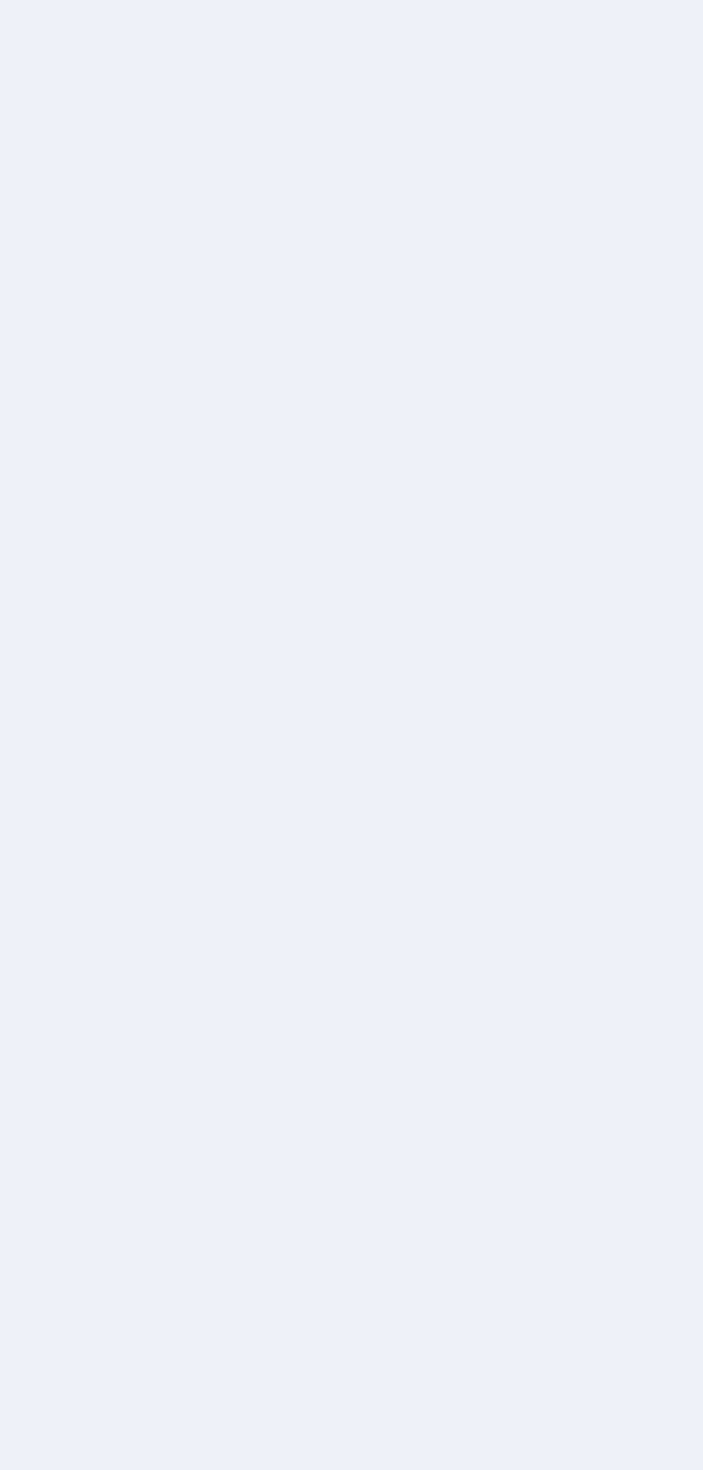
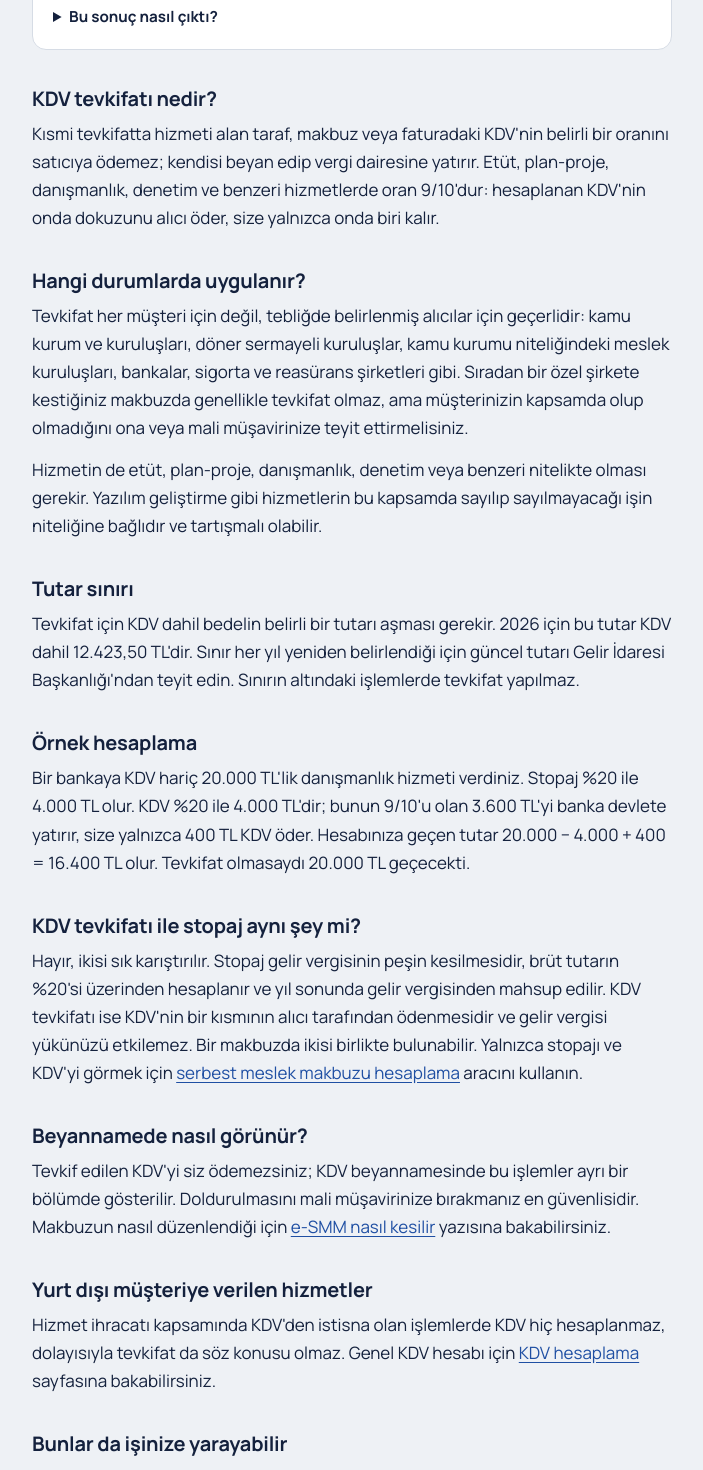
Before and after one commit to yavuzscvk-source/freelancer-vergi, a Next.js app: page /kdv-tevkifati-hesaplama in a window 1280 px wide. Before the commit this address had no page. Shown: the part 1020-2490 px from the top of the page, without its empty margins (288-991 px from the left). Before the commit the page ends 800 px from the top, so only its background shows below. Built offline with nearby package versions, Linux system fonts and the light colour scheme.

Commit message:
Create page.js

```diff
--- /dev/null
+++ b/app/kdv-tevkifati-hesaplama/page.js
@@ -0,0 +1,49 @@
+import Link from "next/link";
+import Hesaplayici from "./Hesaplayici";
+import Kaynaklar from "../Kaynaklar";
+import { sayfa } from "../../lib/seo";
+import { VERGI } from "../../lib/vergi";
+import { tl } from "../../lib/format";
+
+const SINIR = tl(VERGI.tevkifat.sinirKdvDahil);
+
+export const metadata = sayfa({
+  baslik: "KDV Tevkifatı Hesaplama 2026 (Danışmanlık ve Serbest Meslek)",
+  aciklama: "KDV tevkifatı nasıl hesaplanır? Serbest meslek makbuzunda 9/10 tevkifat, stopaj ve hesabınıza geçecek tutarı hesaplayın. Tutar sınırı ve kapsam dahil.",
+  yol: "/kdv-tevkifati-hesaplama",
+});
+
+export default function KdvTevkifati() {
+  return (
+    <>
+      <h1>KDV tevkifatı hesaplama 2026</h1>
+      <p className="lead">KDV tevkifatı, KDV'nin bir kısmını sizin yerinize müşterinizin devlete ödemesidir. Serbest meslek makbuzunda hesabınıza geçen tutarı değiştirir.</p>
+
+      <Hesaplayici />
+
+      <h2>KDV tevkifatı nedir?</h2>
+      <p>Kısmi tevkifatta hizmeti alan taraf, makbuz veya faturadaki KDV'nin belirli bir oranını satıcıya ödemez; kendisi beyan edip vergi dairesine yatırır. Etüt, plan-proje, danışmanlık, denetim ve benzeri hizmetlerde oran 9/10'dur: hesaplanan KDV'nin onda dokuzunu alıcı öder, size yalnızca onda biri kalır.</p>
+
+      <h2>Hangi durumlarda uygulanır?</h2>
+      <p>Tevkifat her müşteri için değil, tebliğde belirlenmiş alıcılar için geçerlidir: kamu kurum ve kuruluşları, döner sermayeli kuruluşlar, kamu kurumu niteliğindeki meslek kuruluşları, bankalar, sigorta ve reasürans şirketleri gibi. Sıradan bir özel şirkete kestiğiniz makbuzda genellikle tevkifat olmaz, ama müşterinizin kapsamda olup olmadığını ona veya mali müşavirinize teyit ettirmelisiniz.</p>
+      <p>Hizmetin de etüt, plan-proje, danışmanlık, denetim veya benzeri nitelikte olması gerekir. Yazılım geliştirme gibi hizmetlerin bu kapsamda sayılıp sayılmayacağı işin niteliğine bağlıdır ve tartışmalı olabilir.</p>
+
+      <h2>Tutar sınırı</h2>
+      <p>Tevkifat için KDV dahil bedelin belirli bir tutarı aşması gerekir. 2026 için bu tutar KDV dahil {SINIR}'dir. Sınır her yıl yeniden belirlendiği için güncel tutarı Gelir İdaresi Başkanlığı'ndan teyit edin. Sınırın altındaki işlemlerde tevkifat yapılmaz.</p>
+
+      <h2>Örnek hesaplama</h2>
+      <p>Bir bankaya KDV hariç 20.000 TL'lik danışmanlık hizmeti verdiniz. Stopaj %20 ile 4.000 TL olur. KDV %20 ile 4.000 TL'dir; bunun 9/10'u olan 3.600 TL'yi banka devlete yatırır, size yalnızca 400 TL KDV öder. Hesabınıza geçen tutar 20.000 − 4.000 + 400 = 16.400 TL olur. Tevkifat olmasaydı 20.000 TL geçecekti.</p>
+
+      <h2>KDV tevkifatı ile stopaj aynı şey mi?</h2>
+      <p>Hayır, ikisi sık karıştırılır. Stopaj gelir vergisinin peşin kesilmesidir, brüt tutarın %20'si üzerinden hesaplanır ve yıl sonunda gelir vergisinden mahsup edilir. KDV tevkifatı ise KDV'nin bir kısmının alıcı tarafından ödenmesidir ve gelir vergisi yükünüzü etkilemez. Bir makbuzda ikisi birlikte bulunabilir. Yalnızca stopajı ve KDV'yi görmek için <Link href="/serbest-meslek-makbuzu">serbest meslek makbuzu hesaplama</Link> aracını kullanın.</p>
+
+      <h2>Beyannamede nasıl görünür?</h2>
+      <p>Tevkif edilen KDV'yi siz ödemezsiniz; KDV beyannamesinde bu işlemler ayrı bir bölümde gösterilir. Doldurulmasını mali müşavirinize bırakmanız en güvenlisidir. Makbuzun nasıl düzenlendiği için <Link href="/rehber/e-smm-nasil-kesilir">e-SMM nasıl kesilir</Link> yazısına bakabilirsiniz.</p>
+
+      <h2>Yurt dışı müşteriye verilen hizmetler</h2>
+      <p>Hizmet ihracatı kapsamında KDV'den istisna olan işlemlerde KDV hiç hesaplanmaz, dolayısıyla tevkifat da söz konusu olmaz. Genel KDV hesabı için <Link href="/kdv-hesaplama">KDV hesaplama</Link> sayfasına bakabilirsiniz.</p>
+
+      <Kaynaklar sayfa="tevkifat" />
+    </>
+  );
+}
```
